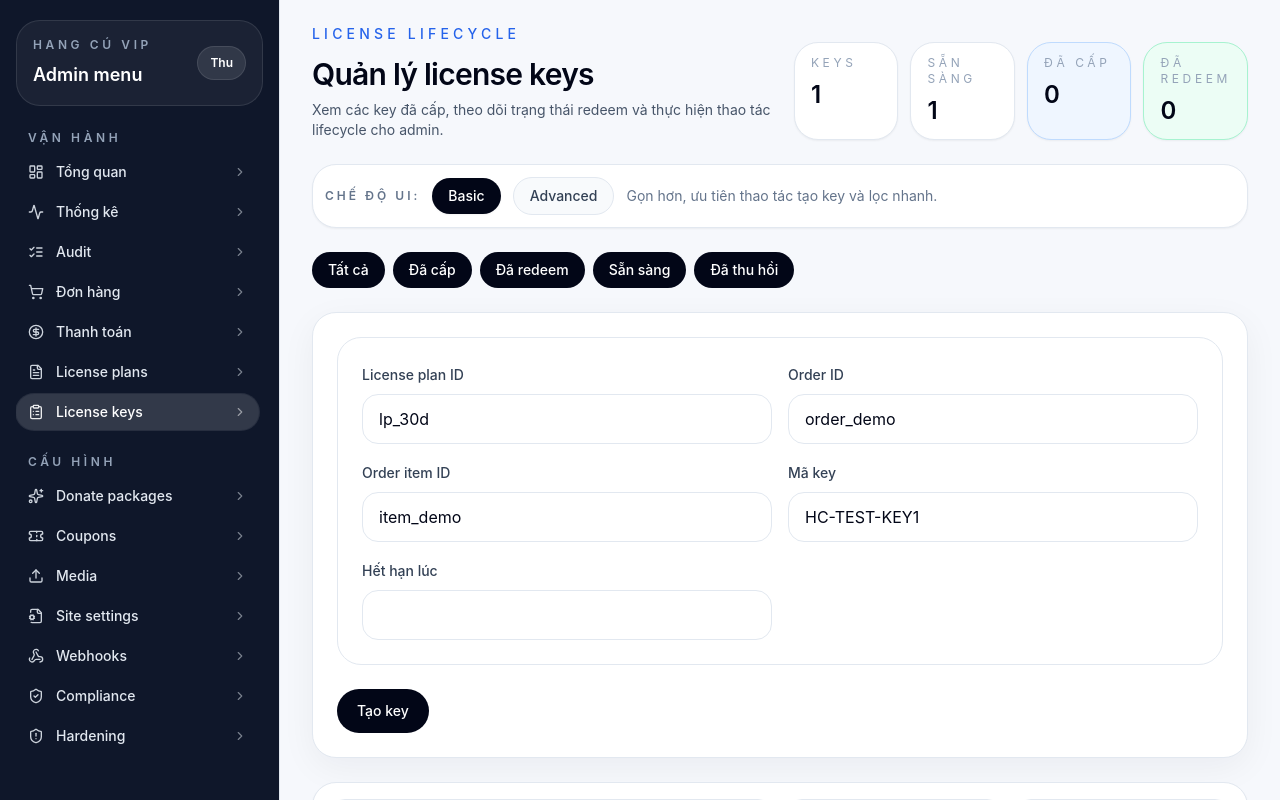
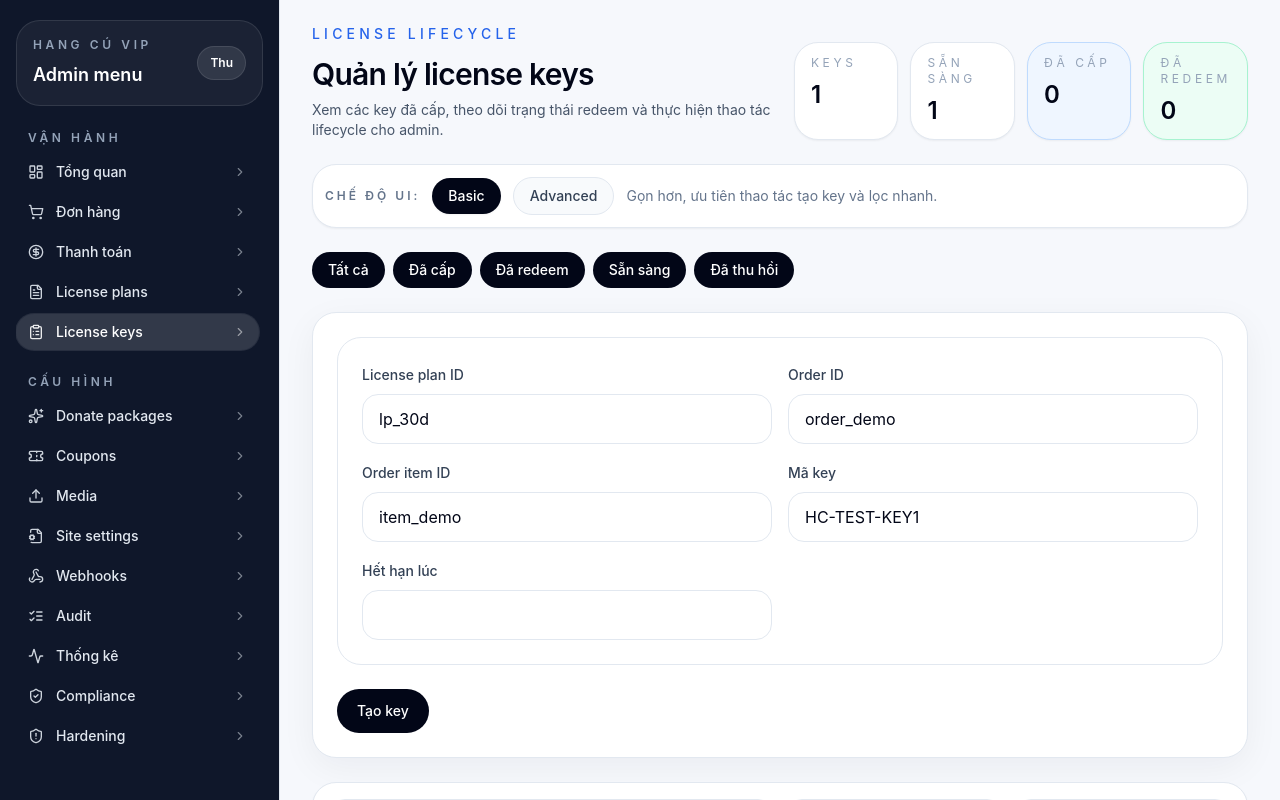
Before and after one commit to hminhnhut0501/hangcu, a Next.js app: page /admin/license-keys in a window 1280 px wide. Shown: the top 800 px of the page. Built offline with nearby package versions, Linux system fonts and the light colour scheme.

Commit message:
Reorder admin nav to match workflow

```diff
--- a/src/components/admin/admin-shell.tsx
+++ b/src/components/admin/admin-shell.tsx
@@ -64,8 +64,6 @@ export function AdminShell({ children }: { children: ReactNode }) {
       title: "VẬN HÀNH",
       items: [
         { label: "Tổng quan", href: "/admin" },
-        { label: "Thống kê", href: "/admin/analytics" },
-        { label: "Audit", href: "/admin/audit" },
         { label: "Đơn hàng", href: "/admin/orders" },
         { label: "Thanh toán", href: "/admin/payments" },
         { label: "License plans", href: "/admin/license-plans" },
@@ -80,6 +78,8 @@ export function AdminShell({ children }: { children: ReactNode }) {
         { label: "Media", href: "/admin/media" },
         { label: "Site settings", href: "/admin/site-settings" },
         { label: "Webhooks", href: "/admin/webhooks" },
+        { label: "Audit", href: "/admin/audit" },
+        { label: "Thống kê", href: "/admin/analytics" },
         { label: "Compliance", href: "/admin/compliance" },
         { label: "Hardening", href: "/admin/hardening" }
       ]
```
